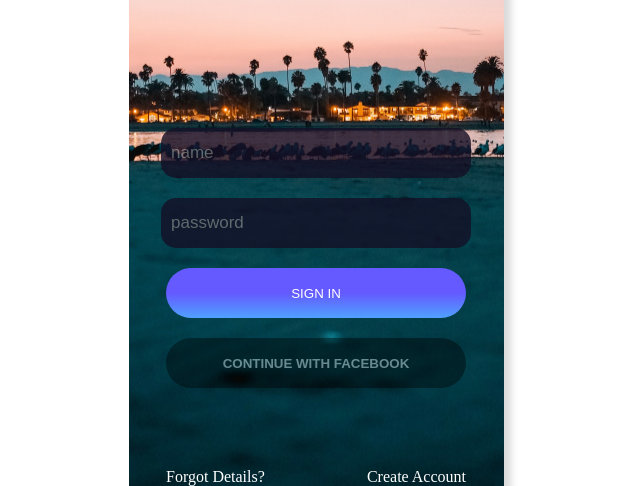
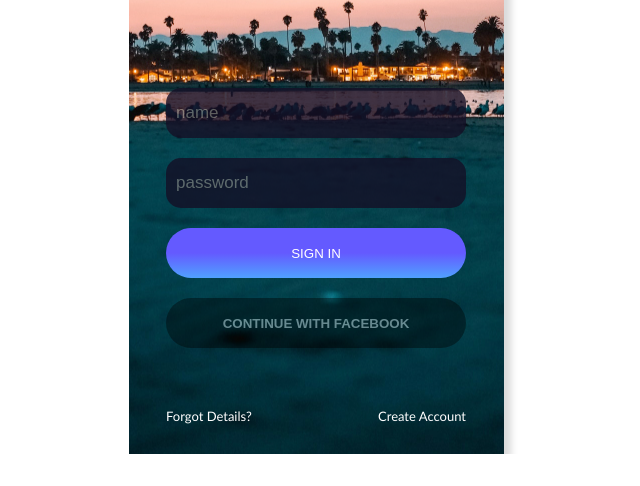
Before and after one commit to JehMonteiro/app-login, a plain HTML site: page index.html in a window 1280 px wide. Shown: the part 385-871 px from the top of the page, without its empty margins (324-964 px from the left). After the commit the page ends 839 px from the top, so only its background shows below. Drawn offline with Linux system fonts and the light colour scheme.

Commit message:
cursor pointer e margin-top

```diff
--- a/style.css
+++ b/style.css
@@ -2,6 +2,9 @@
     margin: 0;
     padding: 0;
     outline: none;
+    box-sizing: border-box;
+    margin-top: -20px;
+
 }
 
 #div-main {
@@ -49,11 +52,13 @@ input {
     text-transform: uppercase;
     margin-top: 20px;
     background-image: linear-gradient(#645AFF 50%, #50A1FF);
+    cursor: pointer;
 }
 
 #button-sign:active {
     box-shadow: 0 3px black;
     transform: translateY(4px);
+
 }
 
 #button-facebook {
@@ -67,11 +72,13 @@ input {
     color: white;
     text-transform: uppercase;
     font-weight: bold;
+    cursor: pointer;
 }
 
 #button-facebook:active {
     background-color: white;
     color: black;
+    cursor: pointer;
 }
 
 #div-links {
@@ -82,3 +89,10 @@ input {
     margin-top: 80px;
     color: white;
 }
+
+div a{
+    padding-bottom: 30px;
+    font-family:'Trebuchet MS', 'Lucida Sans Unicode', 'Lucida Grande', 'Lucida Sans', Arial, sans-serif;
+    font-size: 13px;
+    cursor: pointer;
+}
```
